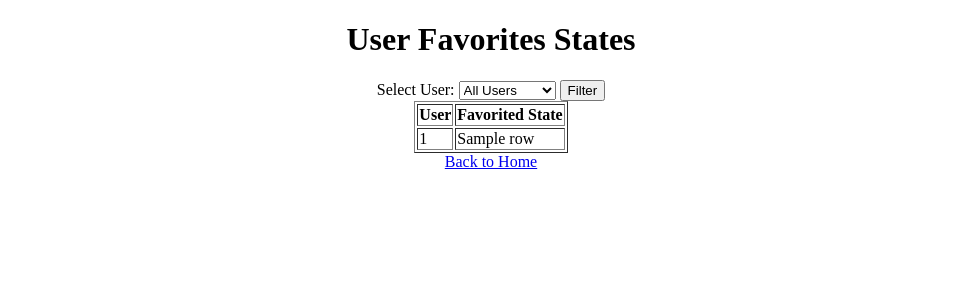
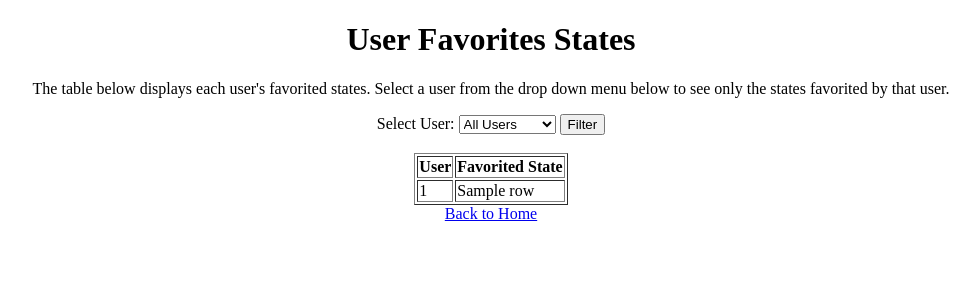
Before and after one commit to JacobMMillion/HealthHub_Database_WebApp, a Flask app: template templates/favorites.html in a window 1280 px wide. Shown: the top 300 px of the page, without its empty margins (149-1129 px from the left). Run offline with Flask 3, Linux system fonts and the light colour scheme; the template is opened without the code that fills it: most values are stand-ins (such as "Sample title", 1, 10 or a date in 2020); parts of the project's set-up code (start-up, migrations or seed data) failed here and were passed over.

Commit message:
Update favorites.html

```diff
--- a/templates/favorites.html
+++ b/templates/favorites.html
@@ -7,7 +7,10 @@
 <body>
     <center>
     <h1>User Favorites States</h1>
-
+    <p>
+        The table below displays each user's favorited states. Select a user from the drop
+        down menu below to see only the states favorited by that user.
+    </p>
     <form method="POST">
         <label for="user">Select User:</label>
         <select name="user" id="user">
@@ -18,6 +21,7 @@
         </select>
         <button type="submit">Filter</button>
     </form>
+    </br>
     <table border="1">
         <tr>
             <th>User</th>
```
